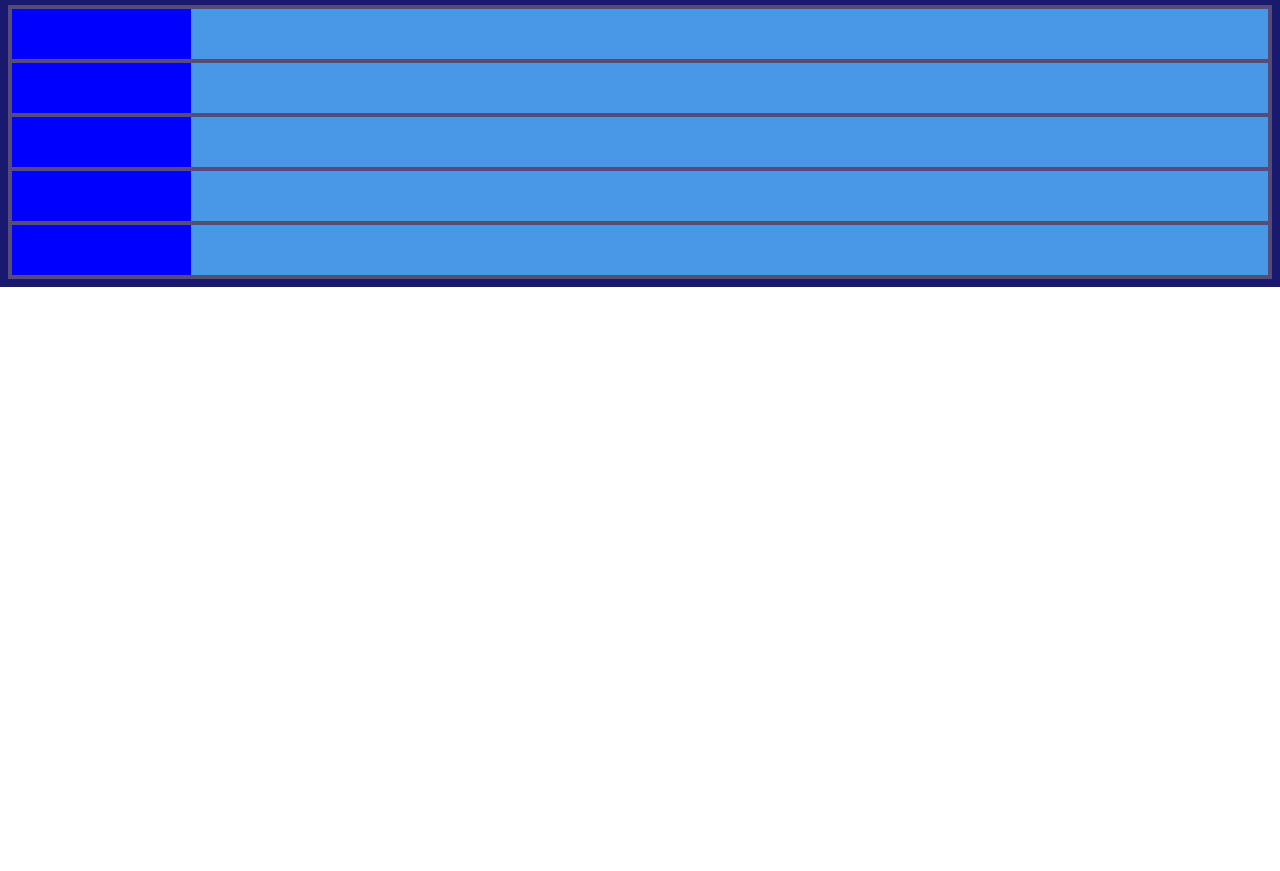
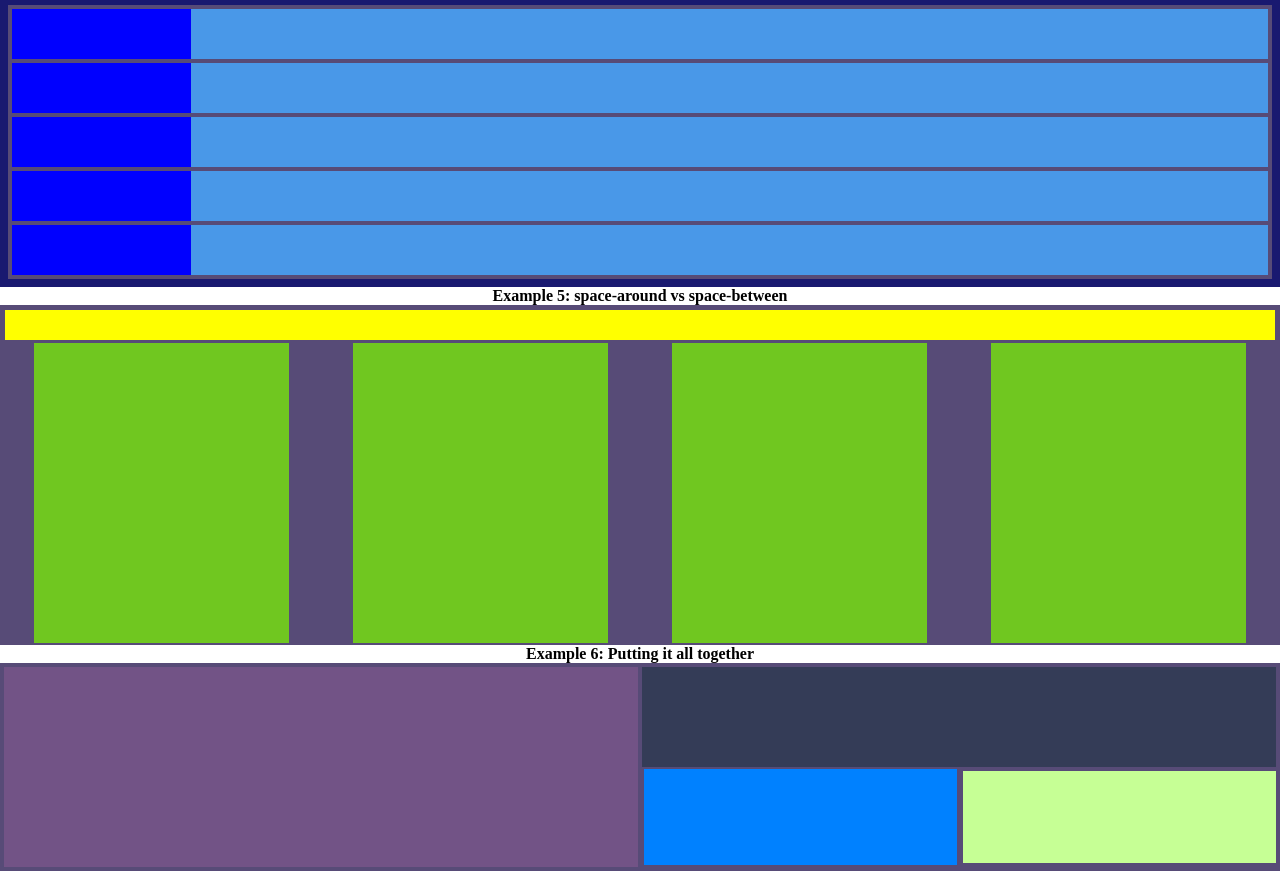
Before and after one commit to EuriloasProgramGram/flex-progess1-4, a plain HTML site: page Index.html in a window 1280 px wide. Shown: the part 774-1645 px from the top of the page. Before the commit the page ends 1061 px from the top, so only its background shows below. Drawn offline with Linux system fonts and the light colour scheme.

Commit message:
Flex progress5-6

```diff
--- a/Index.html
+++ b/Index.html
@@ -56,10 +56,10 @@
 <p>I'm a child.</p>
 </div>
  <div class="child yellow">
- <div class="child grandchild purple"
+ <div class="child grandchild purple">
 <p>I'm a child but also a grandchild!</p>
  </div>
-    <div class="child grandchild orange"
+    <div class="child grandchild orange">
     <p>I'm a child but also a grandchild!</p>
 </div>
  </div>
@@ -107,7 +107,47 @@
         </div>
     </div>
 </div>
+<h4>Example 5: space-around vs space-between</h4>
+<div class="parent example5">
+<div class="yellowline">
 
+</div>
+<div class="bars">
+<div class="bar">
 
+</div>
+<div class="bar">
+
+</div>
+<div class="bar">
+
+</div>
+<div class="bar">
+
+</div>
+</div>
+</div>
+<h4>Example 6: Putting it all together</h4>
+<div class="parent example6">
+
+<div class="red section1">
+
+</div>
+<div class="section2">
+<div class="darkblue">
+
+</div>
+<div class="grandchild1">
+<div class="lightblue">
+
+</div>
+<div class="g-grandchild1">
+<div class="lime">
+
+</div>
+</div>
+</div>
+</div>
+</div>
 </body>
 </html>
--- a/Style.css
+++ b/Style.css
@@ -18,7 +18,7 @@
     min-width:50px;
 }
 .red{
-    background-color: #654b77;
+    background-color: #725386;
 }
 .yellow{
 background-color: #734b77;
@@ -72,3 +72,73 @@ align-items: stretch;
     min-width: 10px;
     flex: 1;
 }
+.example5{
+    flex-direction: column;
+}
+.yellowline{
+    min-height: 30px;
+    margin: 3px;
+    background-color: yellow;
+    flex: 1;
+}
+.bars{
+    display: flex;
+    flex-direction: row;
+    flex: 6;
+    justify-content: space-around;
+}
+.bar{
+    background-color: #70c720;
+    width: 20%;
+    min-height: 300px;
+}
+.example6{
+    min-height: 200px;
+}
+.section1{
+min-width: 100px;
+    min-height: 100px;
+    flex: 1;
+    margin: 2px;
+}
+.section2 {
+    min-height: 100px;
+    min-width: 100px;
+    flex: 1;
+    margin: 2px;
+    flex-direction: column;
+}
+.darkblue{
+background-color: #343c57;
+    min-height: 100px;
+    width: 100%;
+    flex: 1;
+}
+.grandchild1{
+    min-height: 100px;
+    width: 100%;
+    flex: 1;
+    display: flex;
+    flex-direction: row;
+}
+.lightblue{
+    background-color: #0081ff;
+    min-height: 50px;
+    width: 100%;
+    margin: 2px;
+}
+.g-grandchild1{
+    min-height: 50px;
+    width: 100%;
+    margin: 2px;
+    display: flex;
+    flex-direction: column;
+    justify-content: space-between;
+}
+.lime{
+    background-color: #c6ff95;
+    width: 100%;
+    height: 40%;
+    margin: 2px;
+    flex:1;
+}
```
